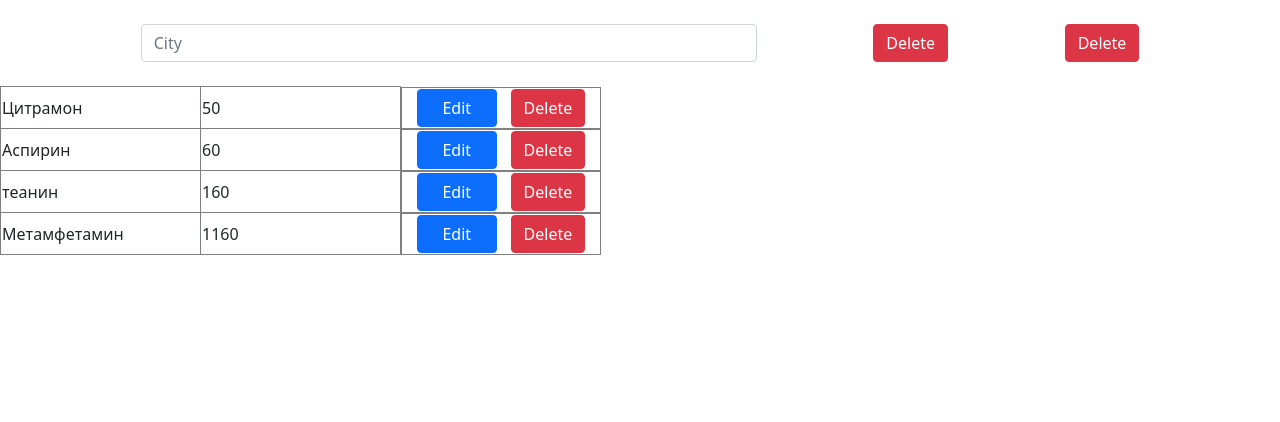
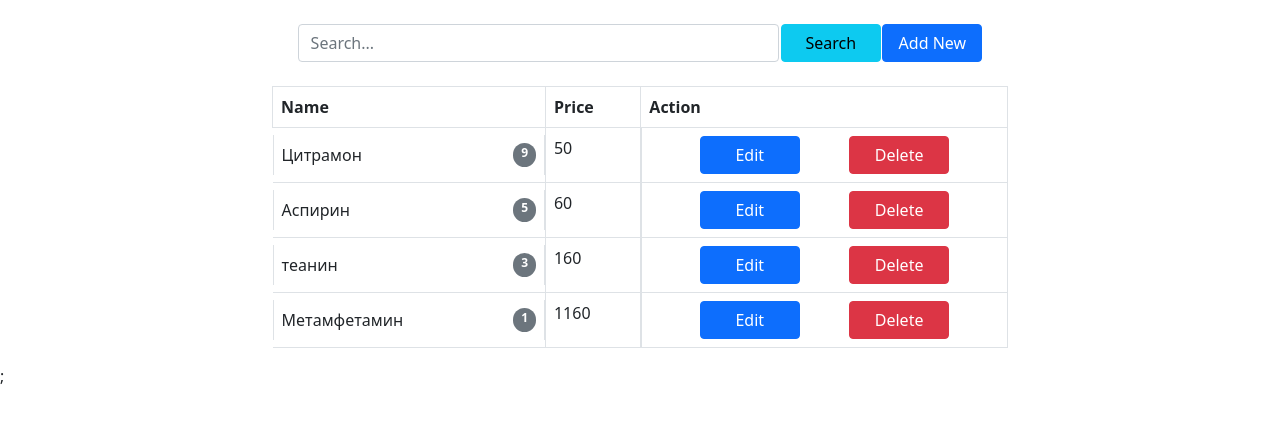
Before and after one commit to Igor-R64/Product_table_JS, a plain HTML site: page index.html in a window 1280 px wide. Drawn offline with nearby package versions, Linux system fonts and the light colour scheme.

Commit message:
add searchline

```diff
--- a/script.js
+++ b/script.js
@@ -1,7 +1,6 @@
 const tableLauout = ``;
 
-const elements = [
-  {
+const elements = [{
     id: 1,
     count: 9,
     title: "Цитрамон",
@@ -27,12 +26,28 @@ const elements = [
   },
 ];
 
-const button = (id) => `<button id = ${id} class="btn btn-primary" style="width: 80px;"> Edit </button>`;
-const delbutton = () => `<button class="btn btn-danger">Delete</button>`;
+const button = (id) => `<button id = ${id} class="btn btn-primary" style="width: 100px;"> Edit </button>`;
+const delbutton = () => `<button class="btn btn-danger" style="width: 100px;">Delete</button>`;
+const searchbutton = () => `<button class="btn btn-info" style="width: 100px;"> Search </button>`;
+const addbutton = () => `<button class="btn btn-primary" style="width: 100px;"> Add New </button>`;
 
-const makeRow = ({ id, title, price }) => `
+const searchline = () => `<div class="d-flex justify-content-evenly p-4">
+<input type="text" class="form-control" placeholder="Search..." aria-label="City" style="width: 70%;">
+${searchbutton()} ${addbutton()}
+</div>`;
+
+const makeRow = ({
+  id,
+  count,
+  title,
+  price
+}) => `
 <tr>
-    <td>${title}</td><td>${price}</td><td class="d-flex justify-content-evenly">${button(id)} ${delbutton()} </td>
+    <td class="d-flex justify-content-between">${title}
+    <span class="badge rounded-pill bg-secondary">${count}</span>
+    </td>
+    <td>${price}</td>
+    <td class="d-flex justify-content-evenly">${button(id)} ${delbutton()} </td>
   </tr>
 `;
 
@@ -55,10 +70,24 @@ class Table {
       resultHtml = resultHtml + makeRow(el);
     });
 
-    return `<div class="d-flex justify-content-evenly p-4">
-    <input type="text" class="form-control" placeholder="City" aria-label="City" style="width: 50%;">${delbutton()} ${delbutton()}
-    </div>
- <table>${resultHtml}</table>`;
+    return `
+    <div class = "container">
+      <div class = "row">
+        <div class = "col-2"> </div>
+          <div class = "col-8">
+    ${searchline()}
+              <table class="table table-bordered">
+              <tr>
+    <th>Name</th>
+    <th>Price</th>
+    <th>Action</th>
+  </tr>
+   ${resultHtml}
+              </table>
+          </div>
+        </div>
+    </div>;
+ `;
   }
 }
 
--- a/style.css
+++ b/style.css
@@ -1,4 +1,4 @@
-table {
+/* table {
     border-collapse: collapse;
 }
 
@@ -10,4 +10,4 @@ table {
     border: 1px solid grey;
     width: 200px;
 
- }
+ } */
```
